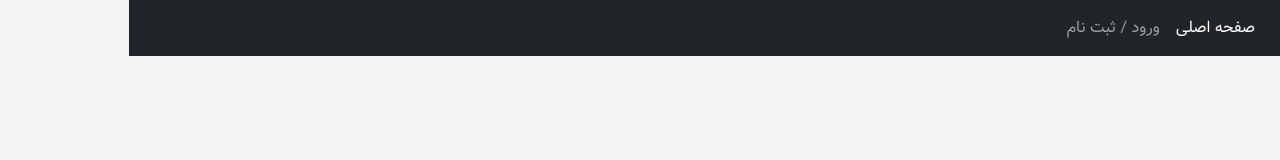
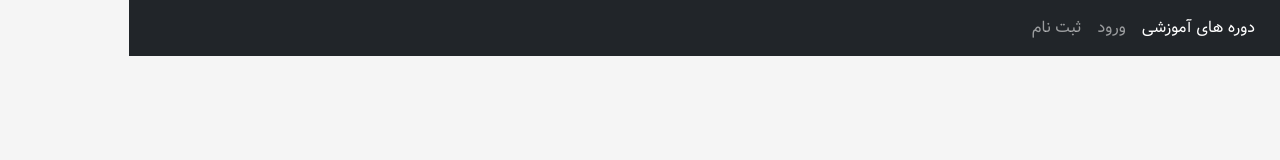
Before and after one commit to AbolfazlAbdi48/Elearning_platform_client, a React (Create React App) app: page /courses/ in a window 1280 px wide. Shown: the top 160 px of the page. Built offline with nearby package versions, Linux system fonts and the light colour scheme.

Commit message:
use NavLink in NavigationBar link

```diff
--- a/src/App.js
+++ b/src/App.js
@@ -1,9 +1,13 @@
+import {Route, Routes, Navigate} from "react-router-dom";
 import NavigationBar from "./Components/NavigationBar/NavigationBar";
 
 const App = () => {
     return (
         <>
             <NavigationBar />
+            <Routes>
+                <Route path="/" element={<Navigate to="/courses/" />} />
+            </Routes>
         </>
     )
 }
--- a/src/Components/NavigationBar/NavigationBar.jsx
+++ b/src/Components/NavigationBar/NavigationBar.jsx
@@ -1,9 +1,15 @@
+import {NavLink, Link} from "react-router-dom";
+
 const NavigationBar = () => {
+    const activeLink = ({isActive}) => {
+        return isActive ? "nav-link active" : "nav-link "
+    }
+
     return (
         <>
             <nav className="navbar navbar-expand-lg navbar-dark bg-dark">
                 <div className="container-fluid">
-                    <a className="navbar-brand" href="#">پلتفرم آموزشی</a>
+                    <Link className="navbar-brand" to="/courses/">پلتفرم آموزشی</Link>
                     <button className="navbar-toggler" type="button" data-bs-toggle="collapse"
                             data-bs-target="#navbarSupportedContent" aria-controls="navbarSupportedContent"
                             aria-expanded="false" aria-label="Toggle navigation">
@@ -12,10 +18,27 @@ const NavigationBar = () => {
                     <div className="collapse navbar-collapse" id="navbarSupportedContent">
                         <ul className="navbar-nav me-auto mb-2 mb-lg-0">
                             <li className="nav-item">
-                                <a className="nav-link active" aria-current="page" href="#">صفحه اصلی</a>
+                                <NavLink
+                                    className={activeLink}
+                                    to="/courses/"
+                                >
+                                    دوره های آموزشی</NavLink>
                             </li>
                             <li className="nav-item">
-                                <a className="nav-link" href="#">ورود / ثبت نام</a>
+                                <NavLink
+                                    className={activeLink}
+                                    to="/auth/login"
+                                >
+                                    ورود
+                                </NavLink>
+                            </li>
+                            <li className="nav-item">
+                                <NavLink
+                                    className={activeLink}
+                                    to="/auth/register"
+                                >ثبت نام
+
+                                </NavLink>
                             </li>
                         </ul>
                     </div>
```
